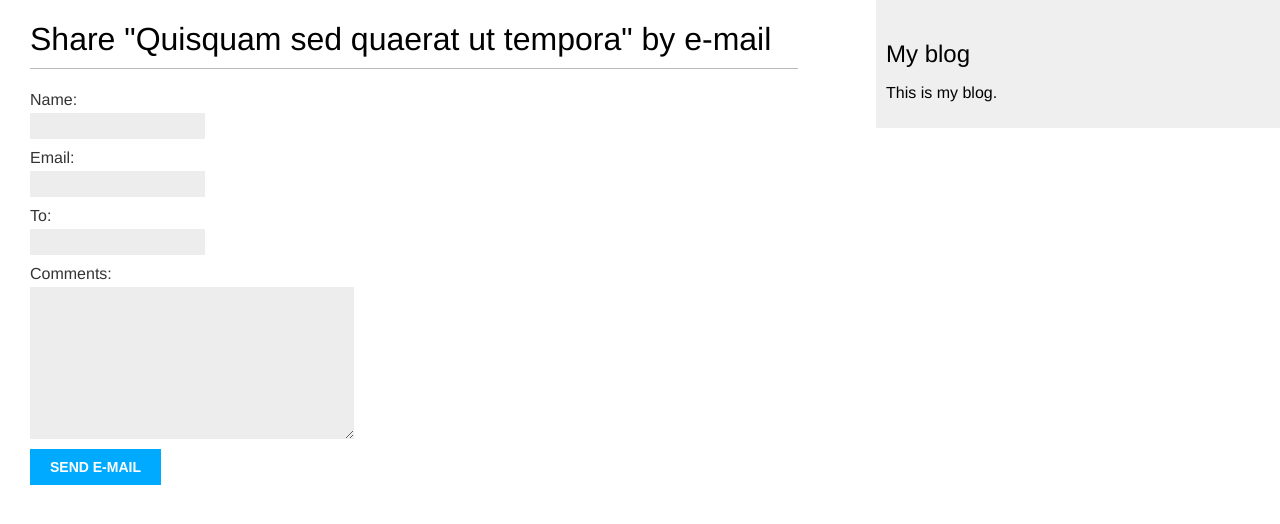
After one commit to ms77grz/dbe3_mysite, a Django app: page /blog/53/share/ in a window 1280 px wide. The commit adds this page. Shown: the top 524 px of the page. Run offline with Django 3.2, Linux system fonts and the light colour scheme; data comes from the database, SQL or seed files in the repository.

Commit message:
creating forms / handling forms in views / sending emails / rendering forms

```diff
--- /dev/null
+++ b/mysite/blog/forms.py
@@ -0,0 +1,8 @@
+from django import forms
+
+
+class EmailPostForm(forms.Form):
+    name = forms.CharField(max_length=25)
+    email = forms.EmailField()
+    to = forms.EmailField()
+    comments = forms.CharField(required=False, widget=forms.Textarea)
--- a/mysite/blog/templates/blog/post/detail.html
+++ b/mysite/blog/templates/blog/post/detail.html
@@ -6,4 +6,5 @@
 <h1>{{ post.title }}</h1>
 <p class="date">Published {{ post.publish }} by {{ post.author }}</p>
 {{ post.body|linebreaks }}
+<p><a href="{% url 'blog:post_share' post.id %}">Share this post</a></p>
 {% endblock %}
--- /dev/null
+++ b/mysite/blog/templates/blog/post/share.html
@@ -0,0 +1,17 @@
+{% extends "blog/base.html" %}
+{% block title %}Share a post{% endblock %}
+{% block content %}
+{% if sent %}
+<h1>E-mail successfully sent</h1>
+<p>
+    "{{ post.title }}" was successfully sent to {{ form.cleaned_data.to }}.
+</p>
+{% else %}
+<h1>Share "{{ post.title }}" by e-mail</h1>
+<form method="post">
+    {{ form.as_p }}
+    {% csrf_token %}
+    <input type="submit" value="Send e-mail">
+</form>
+{% endif %}
+{% endblock %}
--- a/mysite/blog/urls.py
+++ b/mysite/blog/urls.py
@@ -8,4 +8,5 @@ urlpatterns = [
     # path('', views.post_list, name='post_list'),
     path('', views.PostListView.as_view(), name='post_list'),
     path('<int:year>/<int:month>/<int:day>/<slug:post>/', views.post_detail, name='post_detail'),
+    path('<int:post_id>/share/', views.post_share, name='post_share'),
 ]
--- a/mysite/blog/views.py
+++ b/mysite/blog/views.py
@@ -2,6 +2,8 @@ from django.shortcuts import render, get_object_or_404
 from .models import Post
 from django.core.paginator import Paginator, EmptyPage, PageNotAnInteger
 from django.views.generic import ListView
+from .forms import EmailPostForm
+from django.core.mail import send_mail
 
 
 def post_list(request):
@@ -33,3 +35,25 @@ class PostListView(ListView):
     context_object_name = 'posts'
     paginate_by = 3
     template_name = 'blog/post/list.html'
+
+
+def post_share(request, post_id):
+    # Retrieve post by id
+    post = get_object_or_404(Post, id=post_id, status='published')
+    sent = False
+    if request.method == 'POST':
+        # Form was submitted
+        form = EmailPostForm(request.POST)
+        if form.is_valid():
+            # Form fields passed validation
+            cd = form.cleaned_data
+            # ... send email
+            post_url = request.build_absolute_uri(post.get_absolute_url())
+            subject = f"{cd['name']} recommends you read {post.title}"
+            message = f"Read {post.title} at {post_url}\n\n" \
+                      f"{cd['name']}\'s comments: {cd['comments']}"
+            send_mail(subject, message, 'ms77gmail.com', [cd['to']])
+            sent = True
+    else:
+        form = EmailPostForm()
+    return render(request, 'blog/post/share.html', {'post': post, 'form': form, 'sent': sent})
```
Also changed, not shown: mysite/mysite/settings.py (+8 -0 lines).
